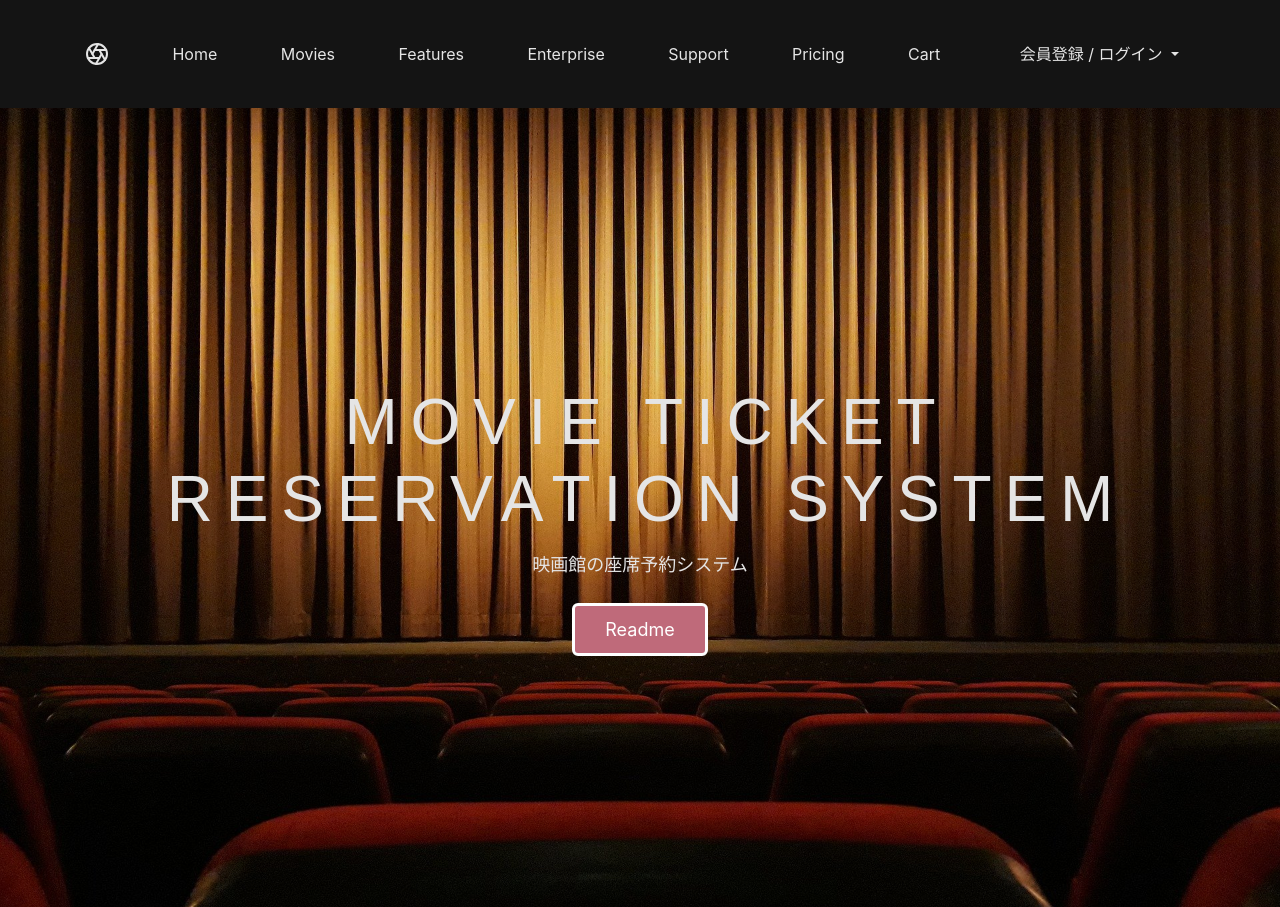
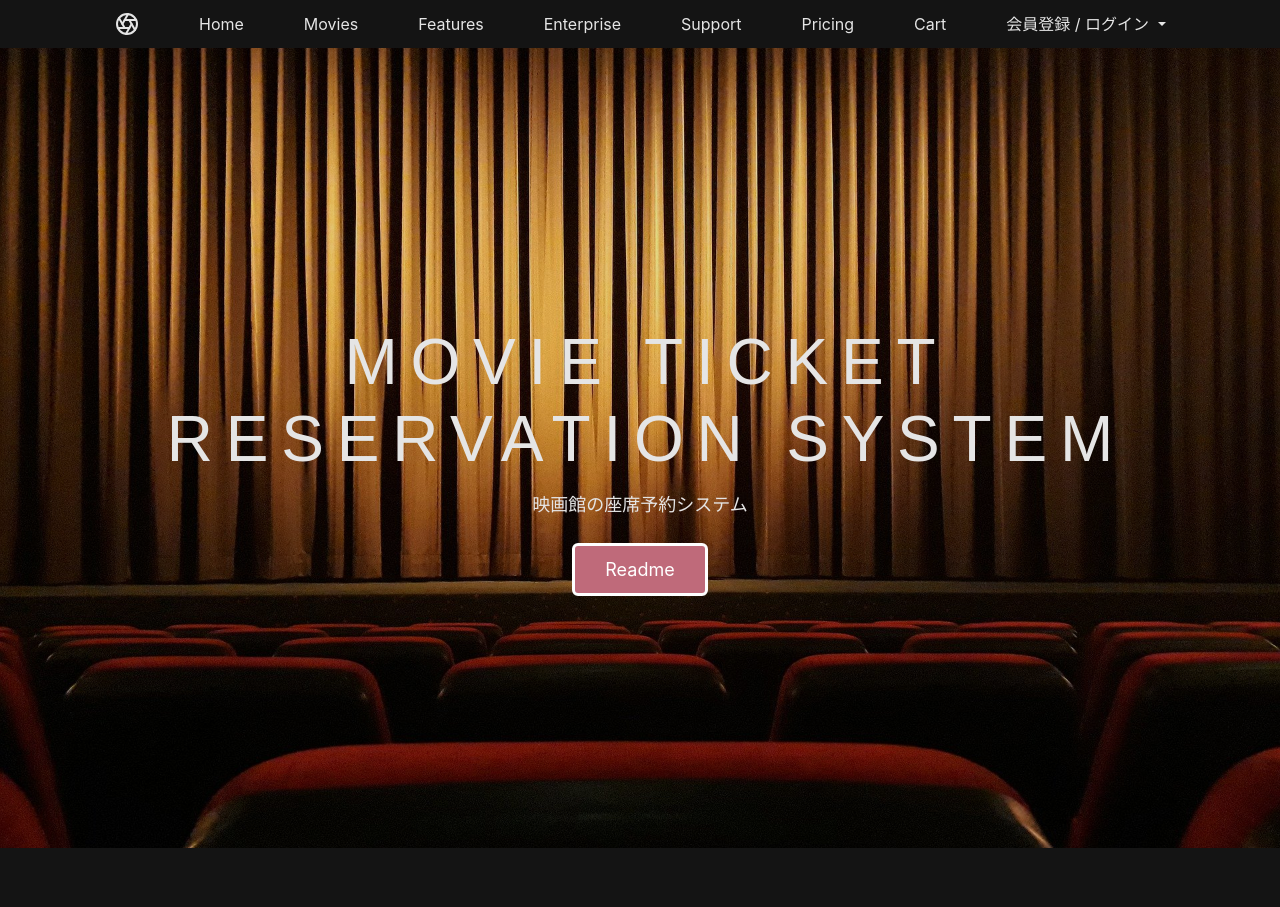
Before and after one commit to yakitori777/movie_portforio, a Django app: page / in a window 1280 px wide. Shown: the top 907 px of the page. Run offline with Django 3.2, Linux system fonts and the light colour scheme; data comes from the database, SQL or seed files in the repository; style sheets or scripts are compiled from the project's sources; some libraries are stand-ins or nearby versions.

```diff
--- a/static/css/style.css
+++ b/static/css/style.css
@@ -10,12 +10,34 @@
   color: #e5e5e5 !important;
 }
 
+.site-header {
+  background-color: rgba(20, 20, 20, 0.5) !important;
+}
+
+.site-header .container {
+  margin-top: 0px !important;
+  margin-bottom: 0px !important;
+}
+
 .site-header a {
   color: #e5e5e5 !important;
+  text-decoration: none !important;
+  margin: 0 30px 0 30px !important;
 }
 
-.site-header .navbar-nav .nav-link {
+.site-header a:hover {
+  color: #aaaaaa !important;
+  border-bottom: solid 1px red;
+}
+
+.site-header .nav-item .nav-link {
   color: #e5e5e5 !important;
+  padding-left: 0px !important;
+}
+
+.site-header .nav-item .nav-link:hover {
+  color: #aaaaaa !important;
+  border-bottom: solid 1px red;
 }
 
 .blog-header-logo {
@@ -157,4 +179,21 @@ footer {
 .dropdown-menu {
   background-color: rgba(255, 255, 255, 0) !important;
 }
+
+.dropdown-menu a {
+  color: #e5e5e5 !important;
+  text-decoration: none !important;
+  margin: 0 !important;
+}
+
+.dropdown-menu a:hover {
+  color: #aaaaaa !important;
+  border-bottom: solid 1px red;
+}
+
+.vue_container h1 {
+  margin-top: 40px !important;
+  border-left: solid 5px #F56600;
+  padding-left: 10px;
+}
 /*# sourceMappingURL=style.css.map */
--- a/static/css/style.scss
+++ b/static/css/style.scss
@@ -18,14 +18,30 @@ $font-color: #e5e5e5;
 }
 
 .site-header{
+    & .container{
+        margin-top:0px !important;
+        margin-bottom:0px !important;
+    }
 
+    background-color: rgba( #141414, 0.5) !important;
     & a{
         color: $font-color !important;
+        text-decoration: none !important;
+        margin:0 30px 0 30px !important;
+        &:hover{
+            color: #aaaaaa !important;
+            border-bottom: solid 1px red;
+        }
     }
 
-    & .navbar-nav{
+    & .nav-item{
         & .nav-link{
             color: $font-color !important;
+            padding-left:0px !important;
+            &:hover{
+                color: #aaaaaa !important;
+                border-bottom: solid 1px red;
+            }
         }
     }
 }
@@ -160,4 +176,20 @@ footer {
 
 .dropdown-menu{
     background-color: rgba(255, 255, 255, 0.0) !important;
+    & a{
+        color: $font-color !important;
+        text-decoration: none !important;
+        margin:0 !important;
+        &:hover{
+            color: #aaaaaa !important;
+            border-bottom: solid 1px red;
+        }
+    }
 }
+.vue_container{
+    & h1{
+        margin-top: 40px !important;
+        border-left: solid 5px $sub-color1;
+        padding-left: 10px;
+    }
+}
```
Also changed, not shown: 1 other file.
